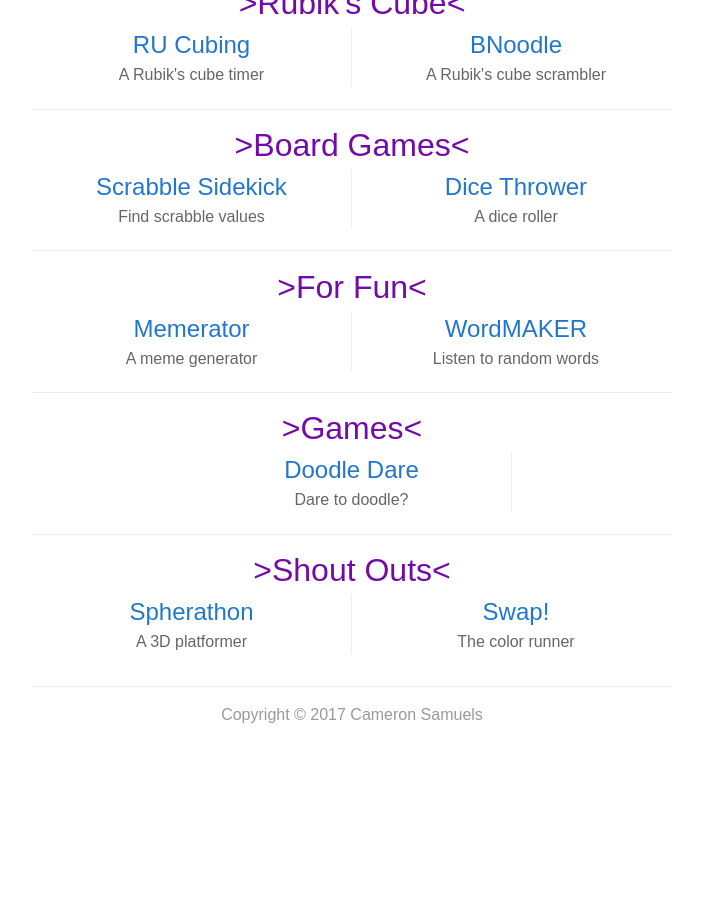
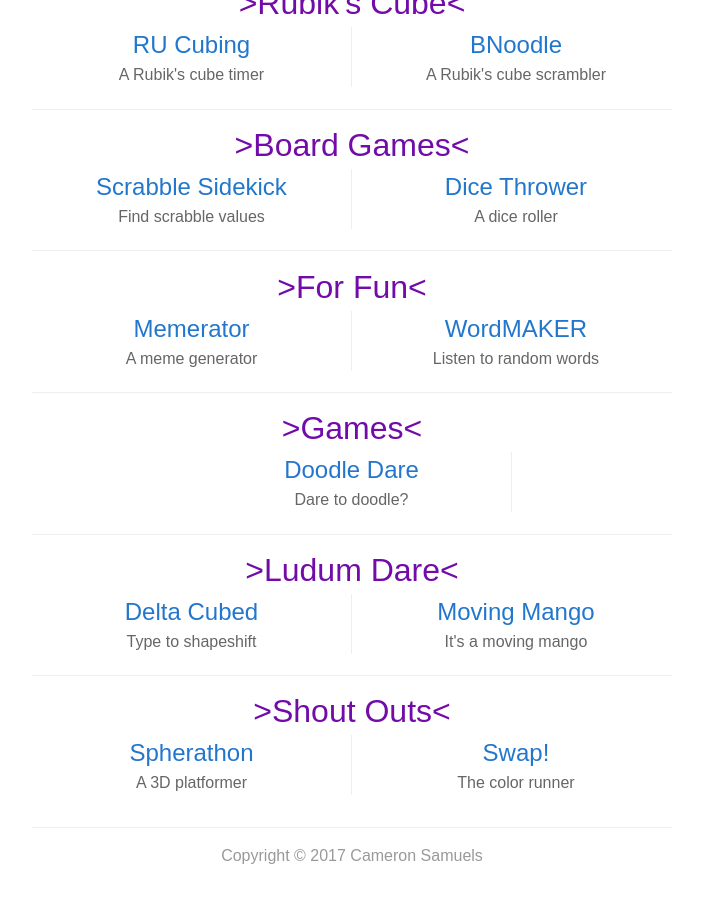
Before and after one commit to cameronsamuels/cameronsamuels.github.io, a Jekyll site: the page built from index.html, in a window 1280 px wide and 900 px high, scrolled down 1060 px. Shown: the whole window, without its empty margins (288-991 px from the left). Built offline with Jekyll 4.4.1, drawn with Linux system fonts in a browser that asks for light colours; before the commit the page ends 1819 px from its top, so only the background shows below that.

Commit message:
Added a Ludum Dare section

```diff
--- a/index.html
+++ b/index.html
@@ -49,6 +49,9 @@ layout: compress
 		<div><h2><a href=wordmaker>WordMAKER</a></h2><p>Listen to random words</p></div>
 		<h1>Games</h1>
 		<div><h2><a href=//appsto.re/us/8N3jjb.i>Doodle Dare</a></h2><p>Dare to doodle?</p></div>
+		<h1>Ludum Dare</h1>
+		<div><h2><a href=//goo.gl/8rmBEJ>Delta Cubed</a></h2><p>Type to shapeshift</p></div>
+		<div><h2><a href=movingmango>Moving Mango</a></h2><p>It's a moving mango</p></div>
 		<h1>Shout Outs</h1>
 		<div><h2><a href=//spherathon.ml>Spherathon</a></h2><p>A 3D platformer</p></div>
 		<div><h2><a href=http://ebaad.ml/swap>Swap!</a></h2><p>The color runner</p></div>
```
